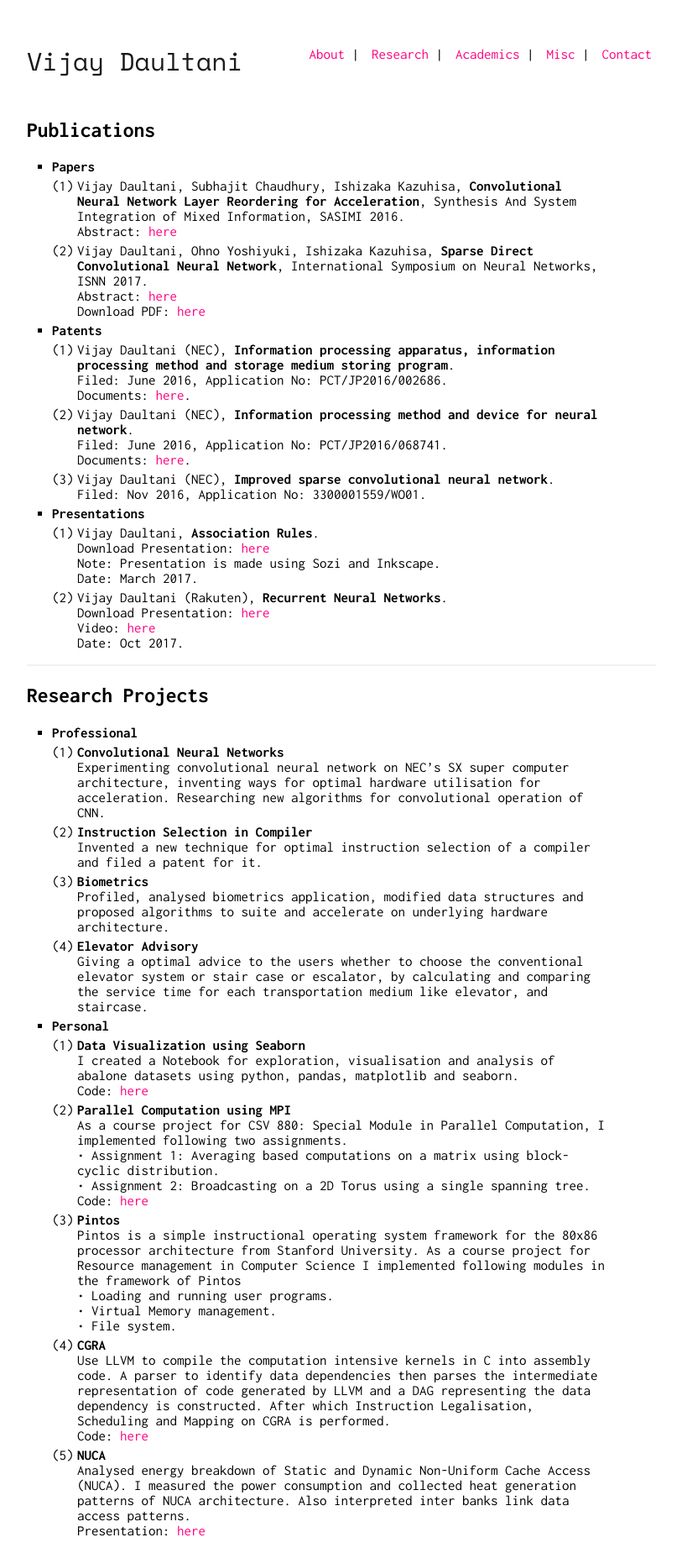
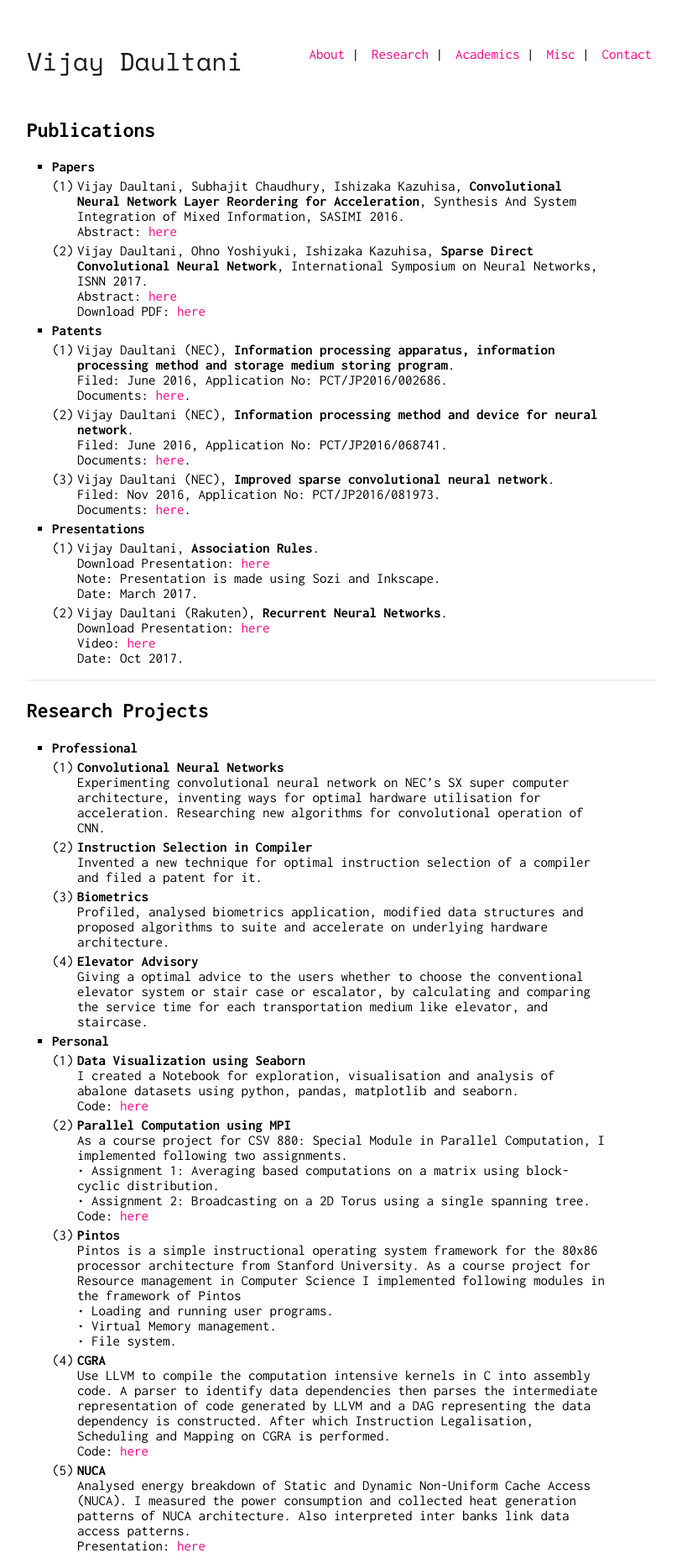
Before and after one commit to vijaydaultani/vijaydaultani.github.io, a Jekyll site: the page built from research.md, in a window 1280 px wide. Shown: the whole page at 84% size, without its empty margins (233-1046 px from the left). Built offline with Jekyll 4.4.1, drawn with Linux system fonts in a browser that asks for light colours; our own code applies the rules of GitHub Pages for plain Markdown files.

Commit message:
updating patent application number

```diff
--- a/research.md
+++ b/research.md
@@ -21,7 +21,8 @@ layout: default
      Filed: June 2016, Application No: PCT/JP2016/068741.
      Documents: [here](https://patentscope.wipo.int/search/en/detail.jsf?docId=WO2017216976&recNum=1&maxRec=2&office=&prevFilter=&sortOption=Pub+Date+Desc&queryString=FP%3A%28vijay+daultani%29&tab=PCTDescription).
   3. Vijay Daultani (NEC), **Improved sparse convolutional neural network**.
-     Filed: Nov 2016, Application No: 3300001559/WO01.
+     Filed: Nov 2016, Application No: PCT/JP2016/081973.
+     Documents: [here](yhttps://patentscope2.wipo.int/search/en/detail.jsf?docId=WO2018073975&recNum=1&office=&queryString=FP%3A%28vijay+daultani%29&prevFilter=&sortOption=Pub+Date+Desc&maxRec=3).
 
 
 * **Presentations**
```
Also changed, not shown: README.md.
